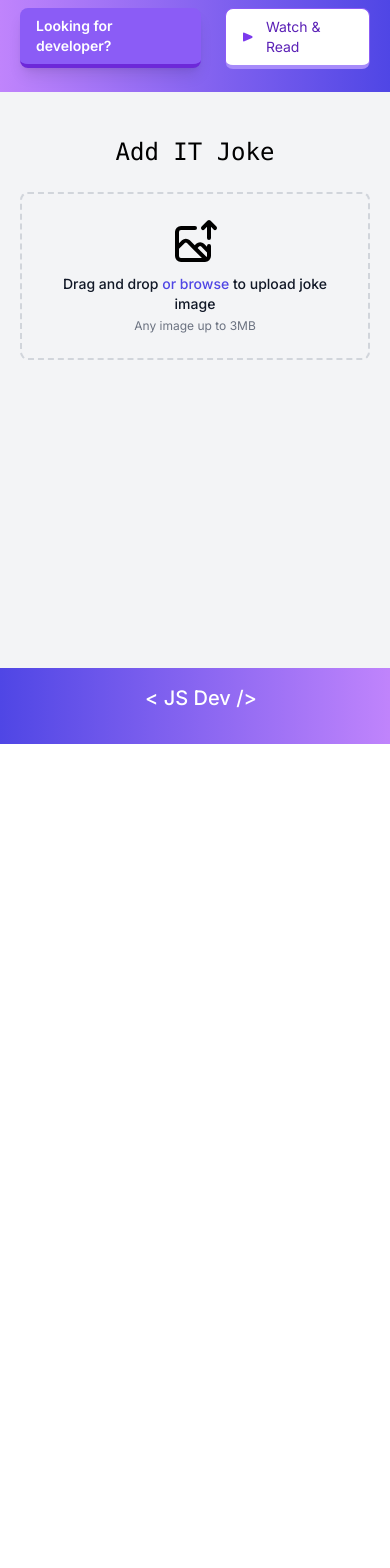
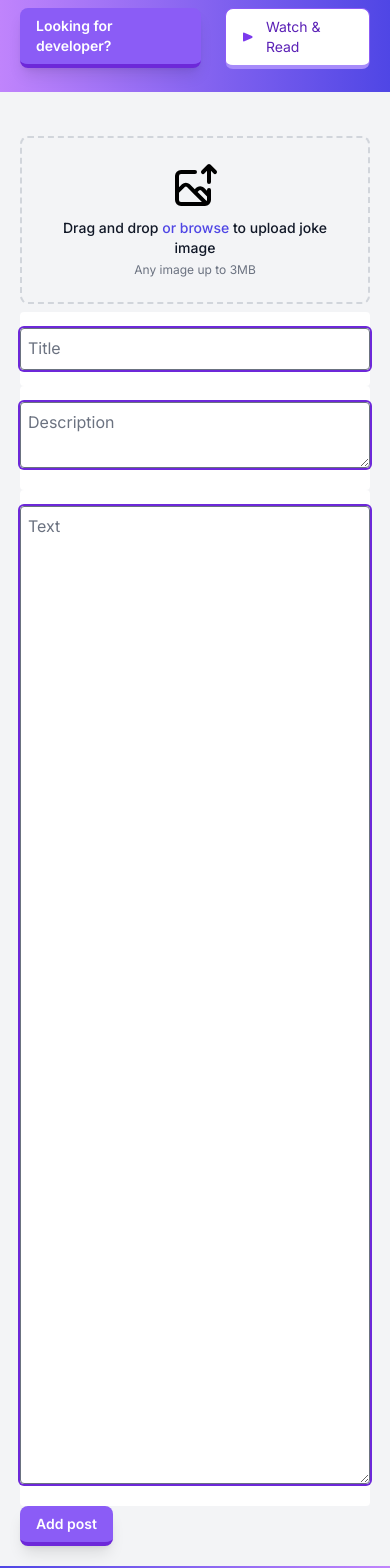
Before and after one commit to zaitsev-nick/frontend-blog, a Next.js app: page /upload in a window 390 px wide. Shown: the part 100-1668 px from the top of the page. Before the commit the page ends 844 px from the top, so only its background shows below. Built offline with nearby package versions, Linux system fonts and the light colour scheme.

Commit message:
Add DB schema

```diff
--- a/src/app/loading.tsx
+++ b/src/app/loading.tsx
@@ -1,11 +1,5 @@
-export default function Loading() {
-  return (
-  <div className="absolute right-1/2 bottom-1/2 transform translate-x-1/2 translate-y-1/2">
-      <div className="p-4 bg-gradient-to-tr animate-spin from-green-500 to-blue-500 via-purple-500 rounded-full">
-          <div className="bg-white rounded-full">
-              <div className="w-24 h-24 rounded-full"></div>
-          </div>
-      </div>
-  </div>
-  )
+import Loading from '@/components/Loading';
+
+export default function LoadingPage() {
+  return <Loading />
 }
--- a/src/app/upload/UploadForm.tsx
+++ b/src/app/upload/UploadForm.tsx
@@ -2,7 +2,8 @@
 
 import { useState } from 'react';
 import { useRouter } from 'next/navigation';
-import type { Joke } from '@/types/types'
+import type { PostType } from '@/types/types';
+import Loading from '@/components/Loading';
 
 export default function Home() {
   const router = useRouter();
@@ -10,10 +11,19 @@ export default function Home() {
   const [imageSrc, setImageSrc] = useState<any>();
   const [uploadData, setUploadData] = useState();
   const [title, setTitle] = useState<EventTarget & HTMLInputElement | string>();
+  const [description, setDescription] = useState<EventTarget & HTMLInputElement | string>();
   const [text, setText] = useState<EventTarget & HTMLInputElement | string>();
 
-  const addToDatabase = async (data: Joke) => {
-    const { width, height, format, bytes, secure_url } = data;
+  const addToDatabase = async (data: PostType) => {
+    const {
+      title,
+      description,
+      text,
+      image,
+      category,
+      catSlug,
+      tags,
+    } = data;
 
     try {
       const response = await fetch(`${process.env.NEXT_PUBLIC_API_URL}/upload`, {
@@ -22,19 +32,19 @@ export default function Home() {
           'Content-Type': 'application/json'
         },
         body: JSON.stringify({
-          image_url: secure_url,
           title,
+          description,
           text,
-          width,
-          height,
-          format,
-          bytes,
+          image,
+          category,
+          catSlug,
+          tags,
         }),
       });
       const data = await response.json();
 
       if(data) {
-        router.push(`${process.env.NEXT_PUBLIC_URL}/joke/${data?.joke?.id}`)
+        router.push(`${process.env.NEXT_PUBLIC_URL}/post/${data?.post?.id}`)
       } else {
         console.log('failed upload')
       }
@@ -87,15 +97,9 @@ export default function Home() {
 
   return (
     <>
-      {loading ? (
-        <div className="inline-block h-10 w-10 animate-spin rounded-full border-4 border-solid border-current border-r-transparent align-[-0.125em] motion-reduce:animate-[spin_1.5s_linear_infinite]" role="status">
-          <span className="!absolute !-m-px !h-px !w-px !overflow-hidden !whitespace-nowrap !border-0 !p-0 ![clip:rect(0,0,0,0)]">Loading...</span>
-        </div>
-      ) : (
+      {loading ? (<Loading />) : (
         <div className="mt-6 m-auto space-y-6 w-full sm:w-8/12 md:w-7/12">
-        <h1 className="font-mono text-2xl lg:text-4xl mt-4 text-center">
-        Add IT Joke
-        </h1>
+
         <form className="" method="post" onSubmit={handleOnSubmit}>
         <div className="relative border-2 border-gray-300 border-dashed rounded-lg p-6 mb-2" id="dropzone">
           <input type="file" name="file" accept="image/*" onChange={handleFileChange} className="absolute inset-0 w-full h-full opacity-0 z-50" />
@@ -117,34 +121,37 @@ export default function Home() {
 
         </div>
 
-        {imageSrc && !uploadData && (
+        <img src={imageSrc} />
+
         <div className="bg-white py-4 rounded">
           <div className="relative bg-inherit">
-              <input type="text" id="title" name="title" className=" peer bg-transparent w-full rounded text-gray-900 placeholder-transparent ring-2 px-2 ring-gray-900 focus:outline-none focus:border-gray-900" onChange={(e) => setTitle(e.target.value)} placeholder="Type joke title here"/>
-              <label htmlFor="title" className="absolute cursor-text left-0 -top-3 text-sm text-gray-500 bg-inherit mx-1 px-1 peer-placeholder-shown:text-base peer-placeholder-shown:text-gray-500 peer-placeholder-shown:top-2 peer-focus:-top-3 peer-focus:text-gray-500 peer-focus:text-sm transition-all">Type joke title here</label>
+            <input type="text" id="title" name="title" className=" peer bg-transparent w-full rounded text-gray-900 placeholder-transparent ring-2 px-2 ring-violet-700 focus:outline-none focus:border-violet-700" onChange={(e) => setTitle(e.target.value)} placeholder="Title"/>
+            <label htmlFor="title" className="absolute cursor-text left-0 -top-3 text-sm text-gray-500 bg-inherit mx-1 px-1 peer-placeholder-shown:text-base peer-placeholder-shown:text-gray-500 peer-placeholder-shown:top-2 peer-focus:-top-3 peer-focus:text-gray-500 peer-focus:text-sm transition-all">Title</label>
           </div>
         </div>
-        )}
 
-        <img src={imageSrc} />
-
-        {imageSrc && !uploadData && (
         <div className="bg-white py-4 rounded">
           <div className="relative bg-inherit">
-              <textarea id="text" name="text" className=" peer bg-transparent w-full rounded text-gray-900 placeholder-transparent ring-2 px-2 ring-gray-900 focus:outline-none focus:border-gray-900" onChange={(e) => setText(e.target.value)} placeholder="Type joke"/>
-              <label htmlFor="text" className="absolute cursor-text left-0 -top-3 text-sm text-gray-500 bg-inherit mx-1 px-1 peer-placeholder-shown:text-base peer-placeholder-shown:text-gray-500 peer-placeholder-shown:top-2 peer-focus:-top-3 peer-focus:text-gray-500 peer-focus:text-sm transition-all">Joke text</label>
+            <textarea id="description" name="description" className=" peer bg-transparent w-full rounded text-gray-900 placeholder-transparent ring-2 px-2 ring-violet-700 focus:outline-none focus:border-violet-700" onChange={(e) => setDescription(e.target.value)} placeholder="Description"/>
+            <label htmlFor="description" className="absolute cursor-text left-0 -top-3 text-sm text-gray-500 bg-inherit mx-1 px-1 peer-placeholder-shown:text-base peer-placeholder-shown:text-gray-500 peer-placeholder-shown:top-2 peer-focus:-top-3 peer-focus:text-gray-500 peer-focus:text-sm transition-all">Description</label>
           </div>
         </div>
-        )}
 
-        {imageSrc && !uploadData && (
+        <div className="bg-white py-4 rounded">
+          <div className="relative bg-inherit">
+            <textarea id="text" name="text" className=" peer bg-transparent w-full rounded text-gray-900 placeholder-transparent ring-2 px-2 ring-violet-700 focus:outline-none focus:border-violet-700" rows={40} onChange={(e) => setText(e.target.value)} placeholder="Post text"/>
+            <label htmlFor="text" className="absolute cursor-text left-0 -top-3 text-sm text-gray-500 bg-inherit mx-1 px-1 peer-placeholder-shown:text-base peer-placeholder-shown:text-gray-500 peer-placeholder-shown:top-2 peer-focus:-top-3 peer-focus:text-gray-500 peer-focus:text-sm transition-all">Text</label>
+          </div>
+        </div>
+
         <div>
           <button className="relative">
-              <span className="absolute top-0 left-0 mt-1 ml-1 h-full w-full rounded bg-black"></span>
-              <span className="fold-bold relative inline-block h-full w-full rounded border-2 border-black bg-white px-3 py-1 text-base font-bold text-black transition duration-100 hover:bg-yellow-400 hover:text-gray-900">Add this joke</span>
+            <a className="group flex h-min items-center disabled:opacity-50 disabled:hover:opacity-50 hover:opacity-95 justify-center ring-none  rounded-lg shadow-lg font-semibold py-2 px-4 font-dm focus:outline-none focus-visible:outline-2 focus-visible:outline-offset-2  bg-violet-500 border-b-violet-700 disabled:border-0 disabled:bg-violet-500 disabled:text-white ring-white text-white border-b-4 hover:border-0 active:border-0 hover:text-gray-100 active:bg-violet-800 active:text-gray-300 focus-visible:outline-violet-500 text-sm sm:text-base"
+                href="">
+                Add post
+            </a>
           </button>
         </div>
-        )}
 
       </form>
       </div>
--- a/src/app/upload/page.tsx
+++ b/src/app/upload/page.tsx
@@ -3,8 +3,8 @@ import type { Metadata } from 'next';
 import UploadForm from './UploadForm';
 
 export const metadata: Metadata = {
-  title: 'Upload hentai gif',
-  description: 'You can upload and share your favorite gifs',
+  title: 'Upload Post',
+  description: '',
 }
 
 export default function UploadPage() {
--- /dev/null
+++ b/src/components/Loading.tsx
@@ -0,0 +1,11 @@
+export default function Loading() {
+  return (
+    <div className="absolute right-1/2 bottom-1/2 transform translate-x-1/2 translate-y-1/2">
+      <div className="p-4 bg-gradient-to-tr animate-spin from-green-500 to-blue-500 via-purple-500 rounded-full">
+        <div className="bg-white rounded-full">
+          <div className="w-24 h-24 rounded-full"></div>
+        </div>
+      </div>
+    </div>
+  )
+}
--- a/src/components/home/JokesGrid.tsx
+++ b/src/components/home/JokesGrid.tsx
@@ -18,7 +18,7 @@ export default function JokesGrid() {
     <>
  <div className="items-center w-10/12 grid-cols-2 mx-auto overflow-x-hidden lg:grid md:py-14 lg:py-24 xl:py-14 lg:mt-3 xl:mt-5" data-aos="fade-right" data-aos-duration="800">
           <div className="pr-2 md:mb-14 py-14 md:py-0">
-            <h1 className="text-3xl font-semibold text-violet-600 xl:text-5xl lg:text-3xl"><span className="block w-full">Get a financial experience</span> for growing your business!</h1>
+            <h1 className="text-3xl font-semibold text-violet-600 xl:text-5xl lg:text-3xl"><span className="block w-full">Invite senior developers </span>to join your team</h1>
             <p className="py-4 text-lg text-gray-500 2xl:py-8 md:py-6 2xl:pr-5">
               Empowering you to make better financial decisions, We truly are professional money planners...
             </p>
@@ -70,9 +70,9 @@ export default function JokesGrid() {
   </div>
   <div className="relative mx-auto max-w-7xl">
     <div className="text-center">
-      <h2 className="text-3xl font-bold tracking-tight text-gray-900 sm:text-4xl">Column me neatly.</h2>
+      <h2 className="text-3xl font-bold tracking-tight text-gray-900 sm:text-4xl">The latest articles and guides.</h2>
       <p className="mx-auto mt-3 max-w-2xl text-xl text-gray-500 sm:mt-4">
-        This is your life and it's ending one minute @ a time...</p>
+      Useful articles from the world of Web development.</p>
     </div>
     <div className="mx-auto mt-12 grid max-w-lg gap-5 lg:max-w-none lg:grid-cols-3">
 
--- a/src/types/types.d.ts
+++ b/src/types/types.d.ts
@@ -5,7 +5,9 @@ export interface PostType {
   text: string;
   image: string;
   createdAt: string,
-  categories: [],
+  category: string,
+  catSlug: string,
+  tags: [number],
 }
 
 export interface CategoryType {
```
Also changed, not shown: src/app/api/upload/route.ts (+6 -2 lines), 1 other file (tests, documents, lock files or other folders). Lines whose indentation alone changed are shown as unchanged.
